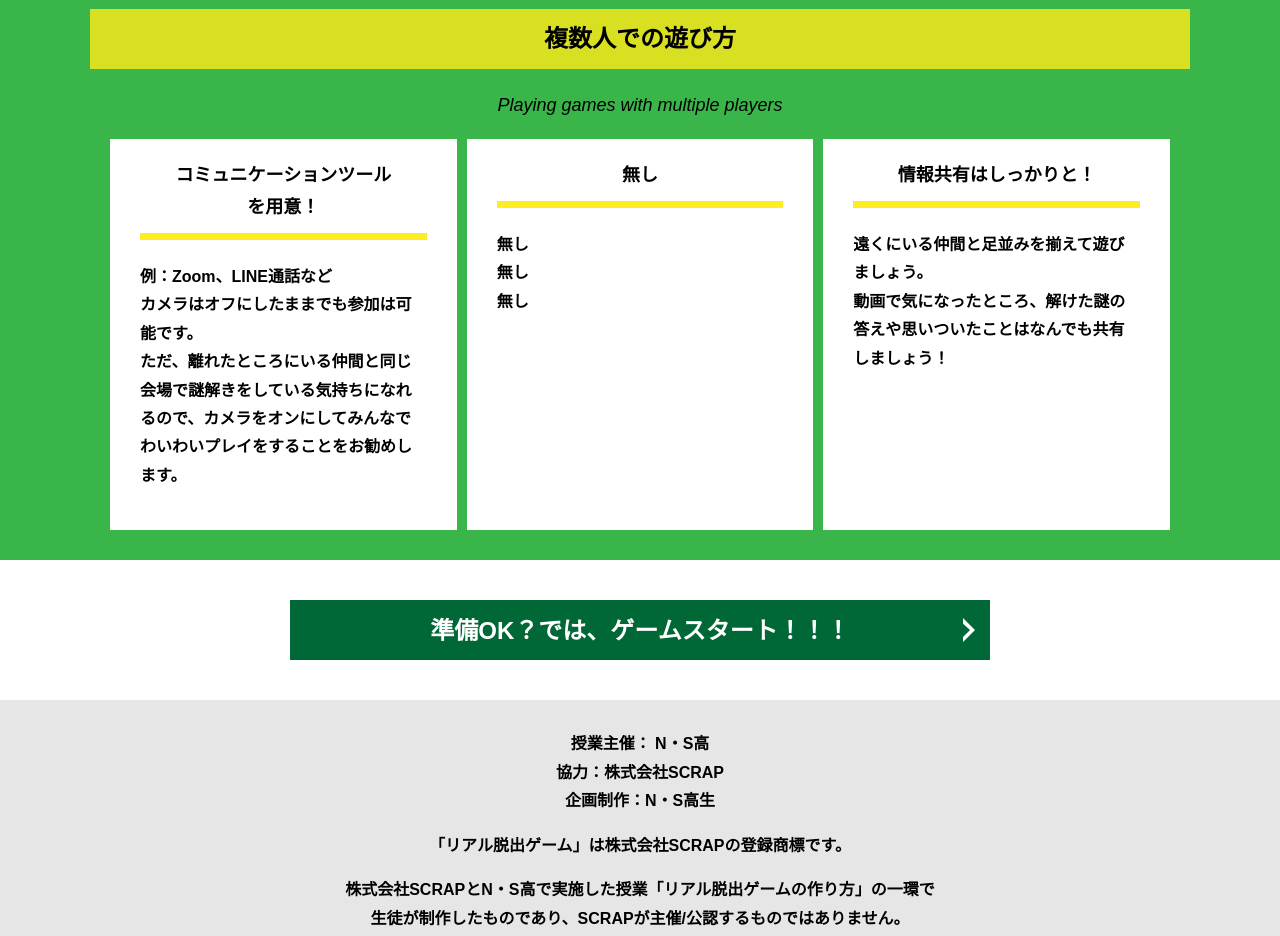
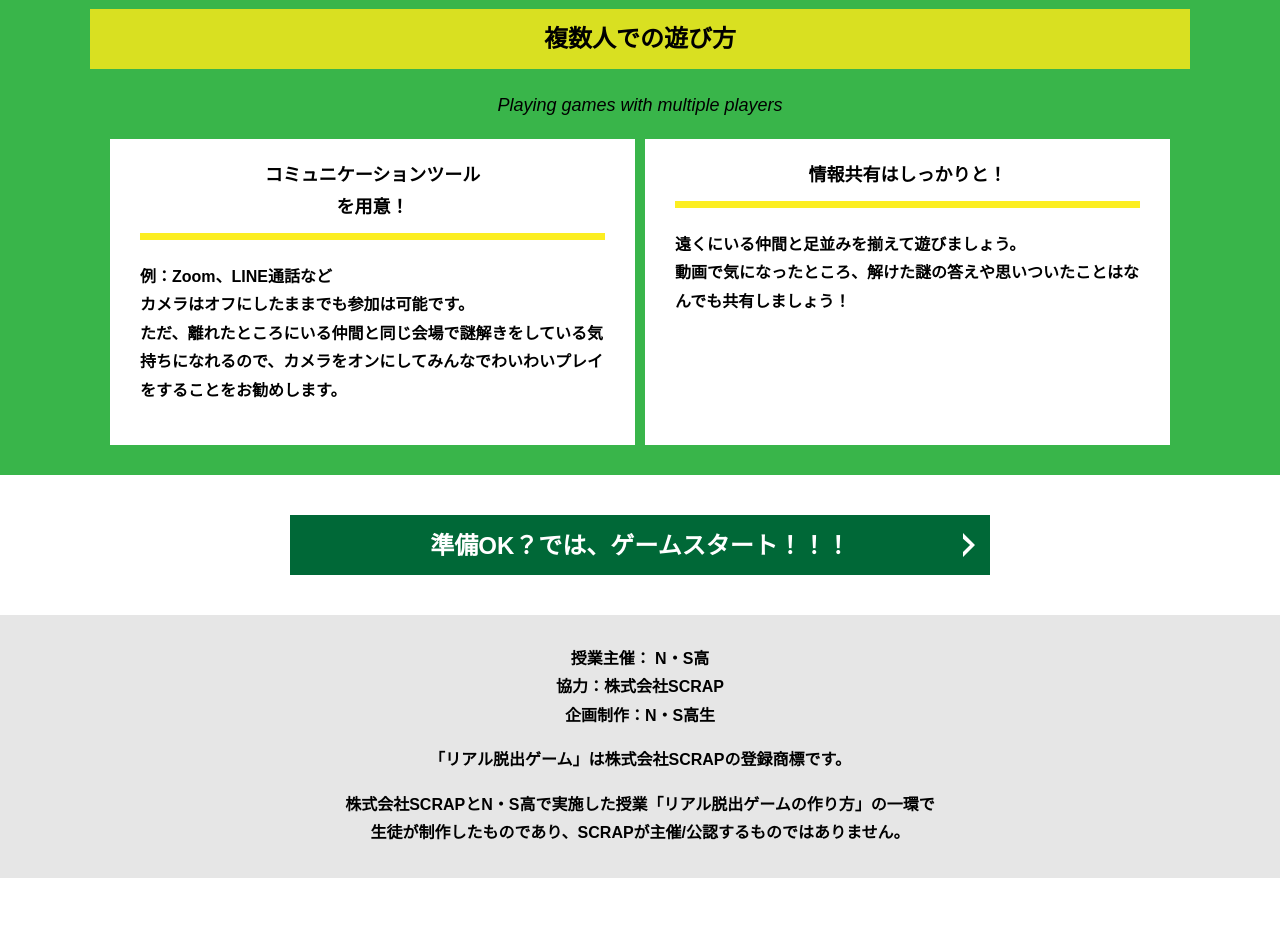
Before and after one commit to yodogawa-kaito-ta/alfa_yokohamakinkou_group5, a plain HTML site: page index.html in a window 1280 px wide. Shown: the part 1640-2576 px from the top of the page. After the commit the page ends 2518 px from the top, so only its background shows below. Drawn offline with Linux system fonts and the light colour scheme.

Commit message:
サポートスライド3
一つ要素をを消しました。

```diff
--- a/index.html
+++ b/index.html
@@ -98,14 +98,6 @@
           </div>
           <div class="column">
             <div class="card">
-              <h3 class="card__title">無し</h3>
-              <p class="card__content">無し<br>
-                無し<br>
-               無し</p>
-            </div>
-          </div>
-          <div class="column">
-            <div class="card">
               <h3 class="card__title">情報共有はしっかりと！</h3>
               <p class="card__content">遠くにいる仲間と足並みを揃えて遊びましょう。<br>
                 動画で気になったところ、解けた謎の答えや思いついたことはなんでも共有しましょう！</p>
```
